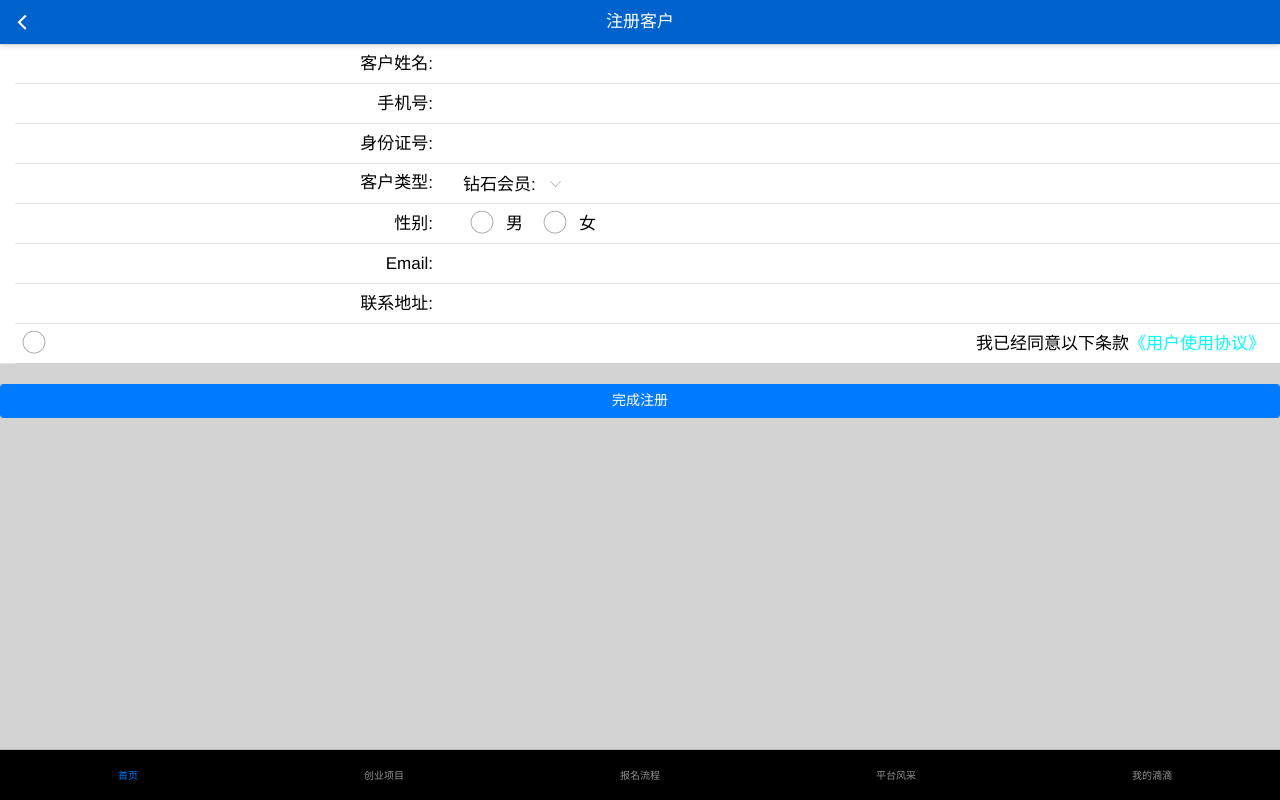
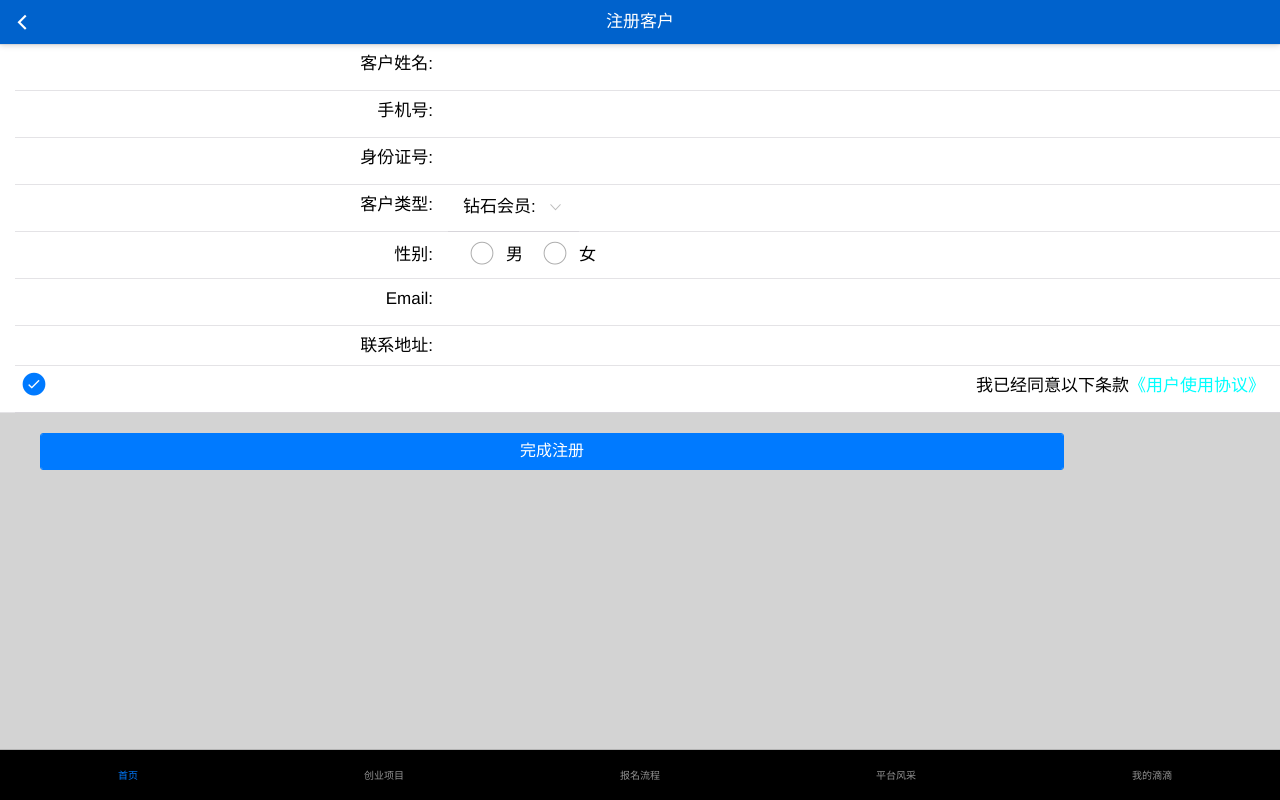
Before and after one commit to dengyu101011/Drop-Project, a plain HTML site: page zhucezhanghu.html in a window 1280 px wide. Drawn offline with Linux system fonts and the light colour scheme; a small style sheet from the web is missing.

Commit message:
陈亚楠five

```diff
--- a/zhucezhanghu.html
+++ b/zhucezhanghu.html
@@ -27,8 +27,10 @@
 			color: aqua;
 		}
 		#btn_denglu{
-			width: 100%;
+			width: 80%;
 			margin-top: 20px;
+			margin-left: 40px;
+			font-size: 16px;
 			}
 			#chebox{
 				display: flex;
@@ -71,24 +73,24 @@
 	</header>
 
 	<form id="form_zhuce" class="mui-input-group">
-	    <div class="mui-input-row">
+	    <div style="height: 47px;"class="mui-input-row">
 	        <label>客户姓名:</label>
 	    <input type="text" class="mui-input-clear" >
 	    </div>
-	    <div class="mui-input-row">
+	    <div style="height: 47px;"class="mui-input-row">
 	        <label>手机号:</label>
 	        <input type="text" class="mui-input-clear" >
 	    </div>
-		<div class="mui-input-row">
+		<div style="height: 47px;"class="mui-input-row">
 		    <label>身份证号:</label>
 		    <input type="text" class="mui-input-clear">
 		</div>
-		<div id="chebox" class="mui-input-row">
+		<div style="height: 47px;"id="chebox" class="mui-input-row">
 
 			<label>客户类型:</label>
 
 			<div style="width: 131px;">
-	    <ul class="mui-table-view">
+	    <ul style="height: 47px;" class="mui-table-view">
 	            <li class="mui-table-view-cell mui-collapse">
 	                <a class="mui-navigate-right" href="#">钻石会员:</a>
 	                <div class="mui-collapse-content">
@@ -98,7 +100,7 @@
 	        </ul>
 			</div>
 			</div>
-			<div id="chebox" class="mui-input-row ">
+			<div style="height: 47px;"id="chebox" class="mui-input-row ">
 				<label>性别:</label>
 				<div class="mui-checkbox mui-left">
 			  <label id="lable">男</label>
@@ -112,7 +114,7 @@
 			  </div>
 			</div>
 
-			<div class="mui-input-row">
+			<div style="height: 47px;"class="mui-input-row">
 			    <label>Email:</label>
 			    <input type="text" class="mui-input-clear" >
 			</div>
@@ -120,9 +122,9 @@
 			    <label>联系地址:</label>
 			    <input type="text" class="mui-input-clear" >
 			</div>
-			<div class="mui-input-row mui-checkbox mui-left">
+			<div style="height: 47px;"class="mui-input-row mui-checkbox mui-left">
 			  <label>我已经同意以下条款<span id="span">《用户使用协议》</span></label>
-			  <input style="border-radius:100" name="checkbox1" value="Item 1" type="checkbox">
+			  <input style="border-radius: 0% 0%;" name="checkbox1" value="Item 1" type="checkbox" checked="checked">
 			</div>
 
 	</form>
```
Also changed, not shown: denglu.html (+12 -4 lines), kuaisuzhuce.html (+15 -6 lines), xiugaimima.html (+7 -4 lines).
